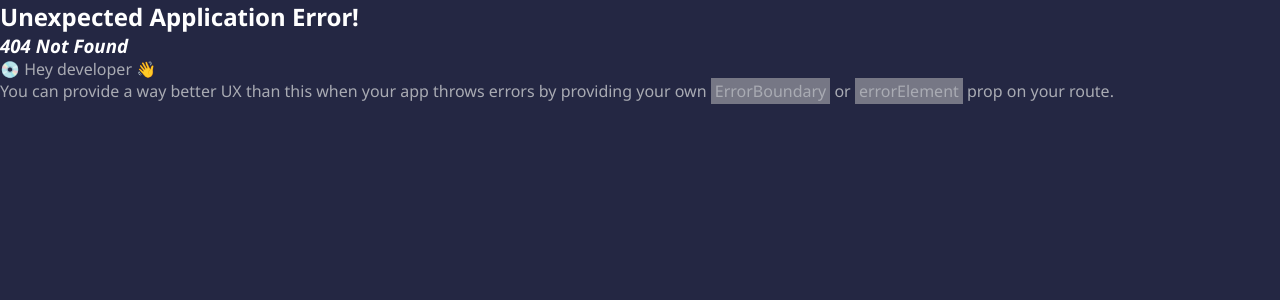
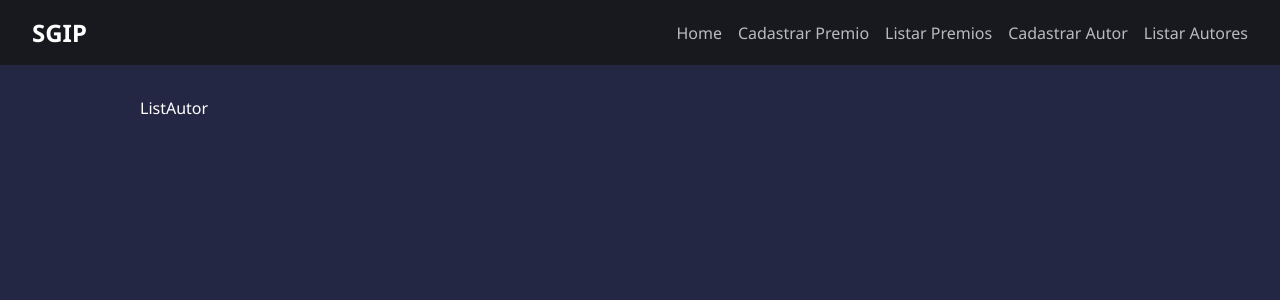
Before and after one commit to JhonatanSSantiago/API-Sistema-de-Gestao-de-Inscricao-de-Projetos-em-Nodejs-e-React-com-MongoDB, a React (Vite) app in the folder frontend/sgip-app/: page /listautor in a window 1280 px wide. Before the commit this address had no page. Shown: the top 300 px of the page. Built offline with nearby package versions, Linux system fonts and the light colour scheme.

Commit message:
Mapeando rotas do Autor

```diff
--- a/frontend/sgip-app/src/components/Navbar.jsx
+++ b/frontend/sgip-app/src/components/Navbar.jsx
@@ -11,6 +11,8 @@ const Navbar = () => {
             <li><Link to={'/'}>Home</Link></li>
             <li><Link to={'/newpremio'}>Cadastrar Premio</Link></li>
             <li><Link to={'/listpremio'} >Listar Premios</Link></li>
+            <li><Link to={'/newautor'}>Cadastrar Autor</Link></li>
+            <li><Link to={'/listautor'} >Listar Autores</Link></li>
         </ul>
     </nav>
   )
--- /dev/null
+++ b/frontend/sgip-app/src/pages/autor/ListAutor.jsx
@@ -0,0 +1,9 @@
+import React from 'react'
+
+const ListAutor = () => {
+  return (
+    <div>ListAutor</div>
+  )
+}
+
+export default ListAutor
```
Also changed, not shown: frontend/sgip-app/src/main.jsx (+20 -1 lines).
